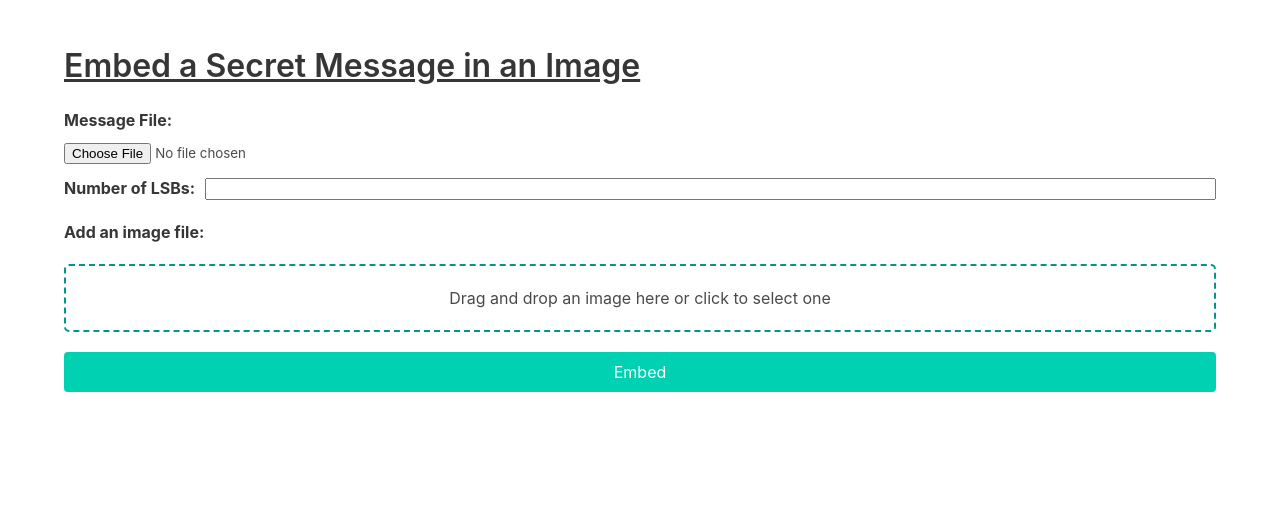
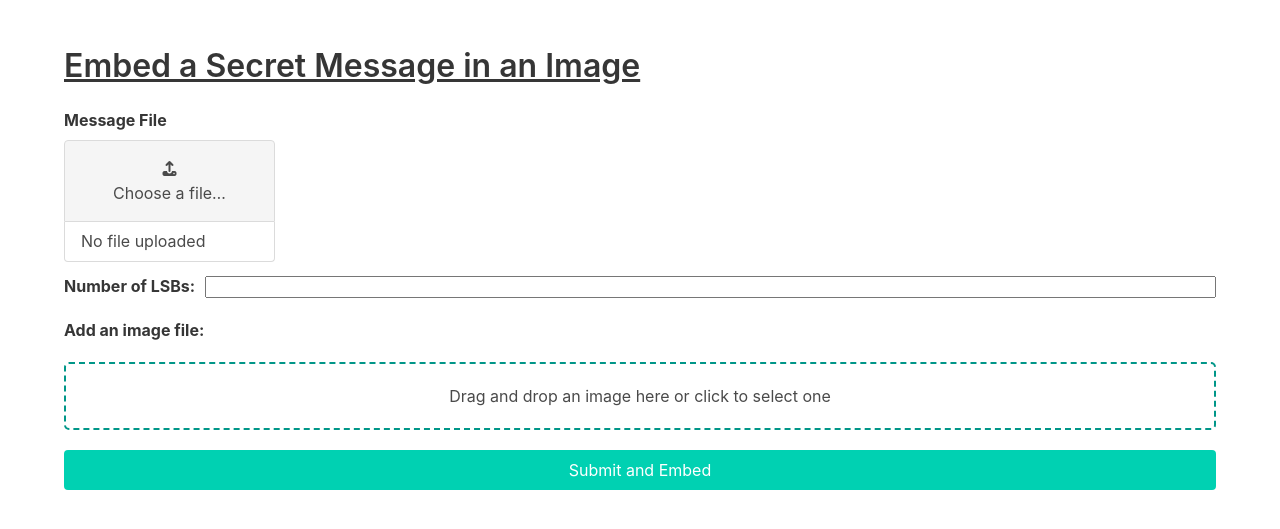
Before and after one commit to prezgamer/ACW1_Cybersec, a Django app: page /embed/ in a window 1280 px wide. Shown: the part 52-581 px from the top of the page. Run offline with Django 5.2, Linux system fonts and the light colour scheme; some libraries are stand-ins or nearby versions.

Commit message:
Updated Pages

```diff
--- a/django_project/steganography/templates/steganography/embed.html
+++ b/django_project/steganography/templates/steganography/embed.html
@@ -50,23 +50,29 @@
                 {{ form.non_field_errors }}
                     <h1 class="title"><u>Embed a Secret Message in an Image</u></h1>
 
-                    <!-- <div class="field">
-                        <button type="button" id="toggle-message-input" class="button is-secondary" onclick="toggleMessageInput()">Switch to File Input</button>
-                    </div> -->
-
-                    <!-- <div class="field" id="text-message-field">
-                        <label class="label">Message to Embed:</label>
+                    <div class="field">
+                    <div class="field" id="file-message-field">
+                        <label class="label">Message File</label>
                         <div class="control">
-                            {{ form.message }}
-                        </div>
-                    </div> -->
-
-                    <div class="field" id="file-message-field">
-                        <label class="label">Message File:</label>
-                        <div class="control">
-                            {{ form.message_file }}
+                            <div class="file has-name is-boxed">
+                                <label class="file-label">
+                                    <input class="file-input" type="file" name="message_file" id="reader_file_input">
+                                    <span class="file-cta">
+                                        <span class="icon">
+                                            <i class="fas fa-upload"></i>
+                                        </span>
+                                        <span class="file-label">
+                                            Choose a file…
+                                        </span>
+                                    </span>
+                                    <span class="file-name">
+                                        No file uploaded
+                                    </span>
+                                </label>
+                            </div>
                         </div>
                     </div>
+                </div>
 
                     <div class="field">
                         <div class="field" style="display: flex; white-space: nowrap;">
@@ -89,7 +95,7 @@
 
                     <div class="field">
                         <div class="control">
-                            <button type="submit" style="width: 100%;" class="button is-primary">Embed</button>
+                            <button type="submit" style="width: 100%;" class="button is-primary">Submit and Embed</button>
                         </div>
                     </div>
                 </form>
@@ -175,7 +181,7 @@
           }
         }
 
-        document.getElementById('message_file_input').addEventListener('change', function() {
+        document.getElementById('reader_file_input').addEventListener('change', function() {
           const fileName = document.querySelector('.file-name');
           fileName.textContent = this.files.length > 0 ? this.files[0].name : 'No file uploaded';
         });
--- a/django_project/steganography/templates/steganography/encode_text.html
+++ b/django_project/steganography/templates/steganography/encode_text.html
@@ -116,6 +116,7 @@
                     </div>
                 </div>
                 <div class="field">
+                    <label class="label">Text File:</label>
                     <div id="drop-area">
                         <p>Drag and drop a text file here or click to select one</p>
                         <input type="file" id="fileElem" accept=".txt" style="display:none" name="cover_file">
@@ -131,10 +132,11 @@
                 </div>
                 <div class="field">
                     <div class="control">
-                        <button type="submit" class="button is-primary" style="width: 100%;">Submit</button>
+                        <button type="submit" class="button is-primary" style="width: 100%;">Submit and download</button>
                     </div>
                 </div>
                 {% if message %}
+                <label class="label">Message from Text File:</label>
                 <div class="notification is-primary">
                     {{ message }}
                 </div>
```
Also changed, not shown: django_project/steganography/templates/steganography/decode_image.html (+5 -4 lines), django_project/db.sqlite3, django_project/stego_images/46_stego_image.png (added), django_project/stego_images/47_stego_image.png (added), django_project/stego_images/original/17_stego_image.png (added), django_project/stego_images/original/17_stego_image_Zvzcrro.png (added), 4 other files.
